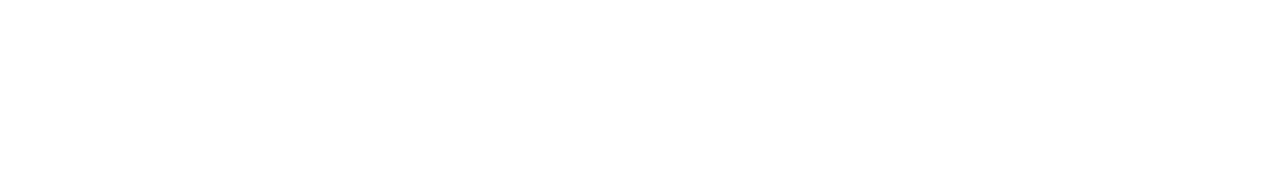
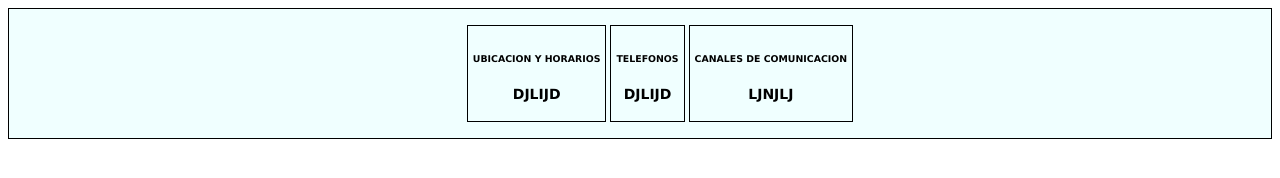
Before and after one commit to W-A-Developers/Clandestino_Burgers, a plain HTML site: page index.html in a window 1280 px wide. Drawn offline with Linux system fonts and the light colour scheme.

Commit message:
esqueleto de footer

```diff
--- a/index.html
+++ b/index.html
@@ -5,6 +5,7 @@
     <meta http-equiv="X-UA-Compatible" content="IE=edge">
     <meta name="viewport" content="width=device-width, initial-scale=1.0">
     <title>Document</title>
+    <link rel="stylesheet" href="styles/estilos.css">
 </head>
 <body>
     <header>
@@ -14,7 +15,30 @@
         <!-- esperando contenido -->
     </section>
     <footer>
-        <!-- esperando contenido -->
+        <div>
+            <nav class="menu">
+                <ul>
+                    <div>
+                        <h6>UBICACION Y HORARIOS</h6>
+                        <P>
+                            DJLIJD
+                        </P>
+                    </div>
+                    <div><h6>TELEFONOS</h6>
+                        <P>
+                            DJLIJD
+                        </P>
+                    </div>
+                    <div>
+                        <H6>CANALES DE COMUNICACION</H6>
+                        <P>
+                            LJNJLJ
+                        </P>
+                    </div>
+
+                </ul>
+            </nav>
+        </div>
     </footer>
 </body>
 </html>
--- a/styles/estilos.css
+++ b/styles/estilos.css
@@ -1,3 +1,15 @@
 body{
     text-align: center;
 }
+
+footer{
+    background-color: azure;
+    border: 1px solid black;
+}
+
+.menu div{
+ border: 1px solid black;
+ padding: 5px;
+ font: bold 14px verdana;
+ display: inline-block;
+}
```
